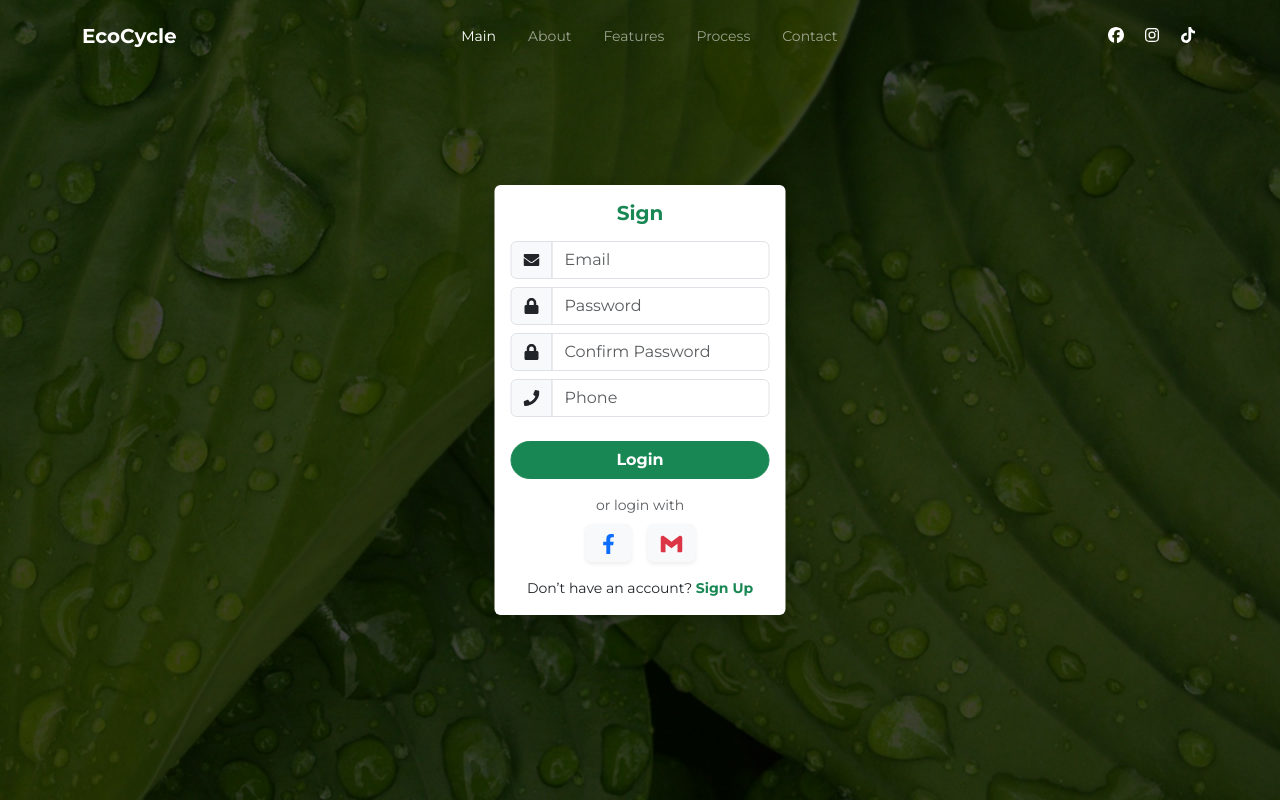
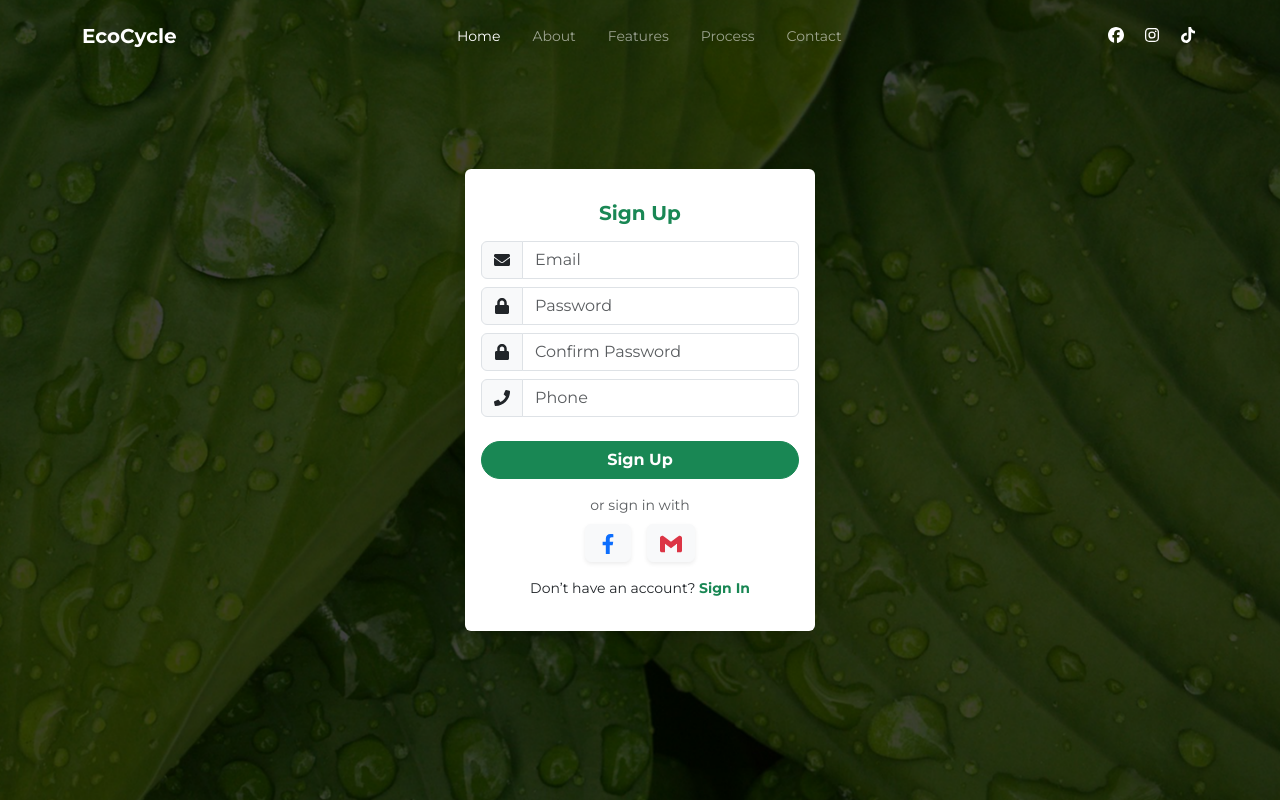
Before and after one commit to bintangalsyahadat/ecocycle-react, a React (Vite) app in the folder workdir/: page /register in a window 1280 px wide. Built offline with nearby package versions, Linux system fonts and the light colour scheme.

Commit message:
[FIX] fix card responsive auth page

```diff
--- a/workdir/src/components/Navbar.jsx
+++ b/workdir/src/components/Navbar.jsx
@@ -14,7 +14,7 @@ export default function NavbarLandingPage() {
             style={{zIndex: 9999}}
         >
             <Container>
-                <Navbar.Brand href="#home" className="fw-bold text-white">
+                <Navbar.Brand href="/" className="fw-bold text-white">
                     EcoCycle
                 </Navbar.Brand>
 
@@ -22,7 +22,7 @@ export default function NavbarLandingPage() {
 
                 <Navbar.Collapse id="navbar-nav">
                     <Nav className="mx-auto text-center">
-                        <Nav.Link href="#main" className="nav-link-eco" active>Main</Nav.Link>
+                        <Nav.Link href="/" className="nav-link-eco" active>Home</Nav.Link>
                         <Nav.Link href="#about" className="nav-link-eco" >About</Nav.Link>
                         <Nav.Link href="#features" className="nav-link-eco">Features</Nav.Link>
                         <Nav.Link href="#process" className="nav-link-eco">Process</Nav.Link>
--- a/workdir/src/pages/Auth/Login.jsx
+++ b/workdir/src/pages/Auth/Login.jsx
@@ -12,9 +12,9 @@ export default function Login() {
       <NavbarLandingPage />
 
       <div className="position-absolute top-50 start-50 translate-middle text-center">
-        <Card className="shadow border-0 login-card">
+        <Card className="shadow border-0 login-card" style={{width: "350px"}}>
           <Card.Body>
-            <h5 className="mb-3 fw-bold text-success">Login</h5>
+            <h5 className="mb-3 fw-bold text-success">Sign In</h5>
 
             <InputGroup className="mb-3 input-rounded">
               <InputGroup.Text className="input-icon">
@@ -39,10 +39,10 @@ export default function Login() {
             </InputGroup>
 
             <Button variant="success" className="w-100 rounded-pill fw-bold">
-              Login
+              Sign In
             </Button>
 
-            <p className="mt-3 mb-2 text-muted small">or login with</p>
+            <p className="mt-3 mb-2 text-muted small">or sign in with</p>
 
             <div className="d-flex justify-content-center gap-3 mb-3">
               <Button variant="light" className="social-btn shadow-sm">
--- a/workdir/src/pages/Auth/Register.jsx
+++ b/workdir/src/pages/Auth/Register.jsx
@@ -12,9 +12,9 @@ export default function Register() {
       <NavbarLandingPage />
 
       <div className="position-absolute top-50 start-50 translate-middle text-center">
-        <Card className="shadow border-0 login-card">
+        <Card className="shadow border-0 login-card py-3" style={{width: "350px"}}>
           <Card.Body>
-            <h5 className="mb-3 fw-bold text-success">Sign</h5>
+            <h5 className="mb-3 fw-bold text-success">Sign Up</h5>
 
             <InputGroup className="mb-2 input-rounded">
               <InputGroup.Text className="input-icon">
@@ -61,10 +61,10 @@ export default function Register() {
             </InputGroup>
 
             <Button variant="success" className="w-100 rounded-pill fw-bold">
-              Login
+              Sign Up
             </Button>
 
-            <p className="mt-3 mb-2 text-muted small">or login with</p>
+            <p className="mt-3 mb-2 text-muted small">or sign in with</p>
 
             <div className="d-flex justify-content-center gap-3 mb-3">
               <Button variant="light" className="social-btn shadow-sm">
@@ -78,7 +78,7 @@ export default function Register() {
             <p className="small mb-0">
               Don’t have an account?{' '}
               <Link to="/login" className="text-success fw-bold text-decoration-none">
-                Sign Up
+                Sign In
               </Link>
             </p>
           </Card.Body>
--- a/workdir/src/pages/Home.jsx
+++ b/workdir/src/pages/Home.jsx
@@ -47,7 +47,7 @@ export default function Home() {
             <div id="features" style={{ backgroundColor: "#f0fdf4", padding: "5rem 0" }}>
                 <Container>
                     <h3 className="text-center fw-bold mb-5" style={{ color: "#15803d", fontSize: "2rem" }}>
-                        💡 Fitur Utama RosokIn
+                        💡 Fitur Utama
                     </h3>
 
                     <Row className="g-4">
@@ -165,7 +165,7 @@ export default function Home() {
                             <ul className="list-inline mb-4">
                                 <li className="list-inline-item fw-bold pe-4">
                                     <a href="#main" className="text-white text-decoration-none">
-                                        Main
+                                        Home
                                     </a>
                                 </li>
                                 <li className="list-inline-item fw-bold pe-4">
```
